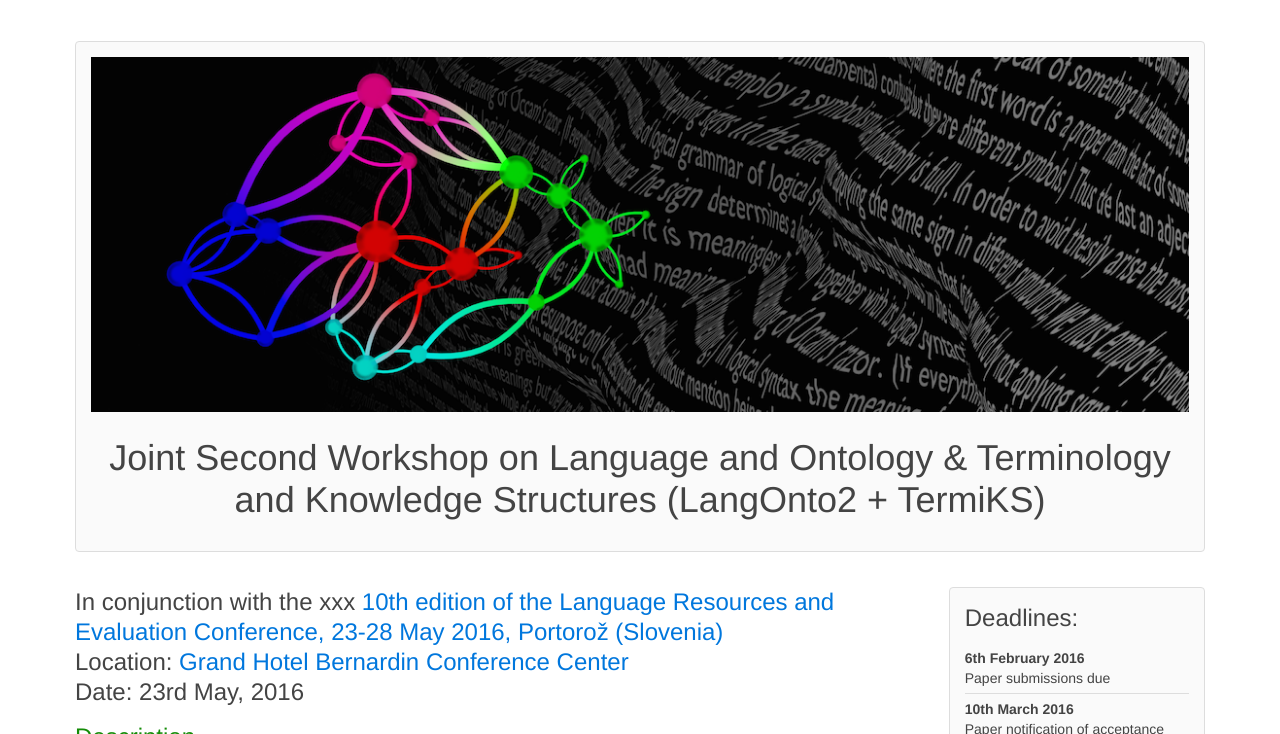
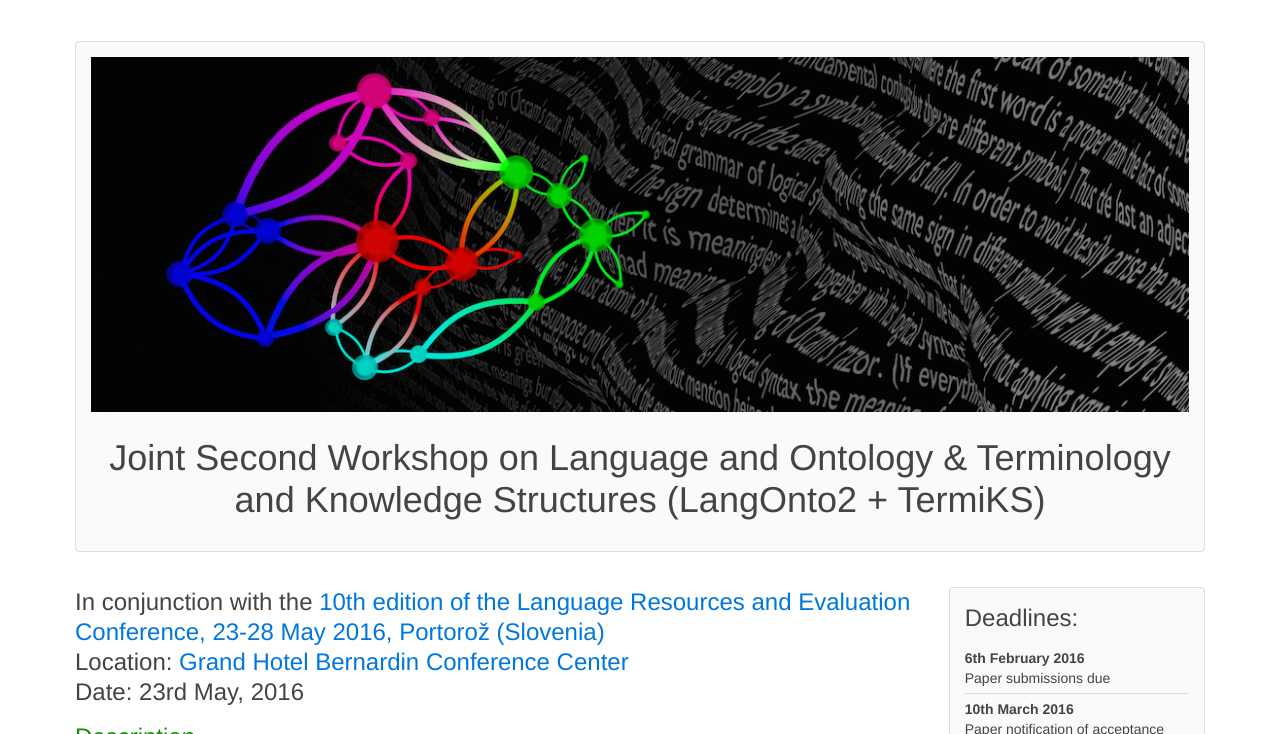
Before and after one commit to langandonto/LangOnto2-TermiKS, a plain HTML site: page index.html in a window 1280 px wide. Shown: the part 66-800 px from the top of the page. Drawn offline with Linux system fonts and the light colour scheme.

Commit message:
Update index.html

```diff
--- a/index.html
+++ b/index.html
@@ -46,7 +46,7 @@
       <!-- Main content - sections (3/4 of the width) -->
       <div class="uk-width-medium-3-4">
         <section>
-          <h2 class="notitle">In conjunction with the xxx
+          <h2 class="notitle">In conjunction with the
             <a href="http://lrec2016.lrec-conf.org/">
              10th edition of the Language Resources and Evaluation Conference, 23-28 May 2016, Portorož (Slovenia)
             </a><br />
```
